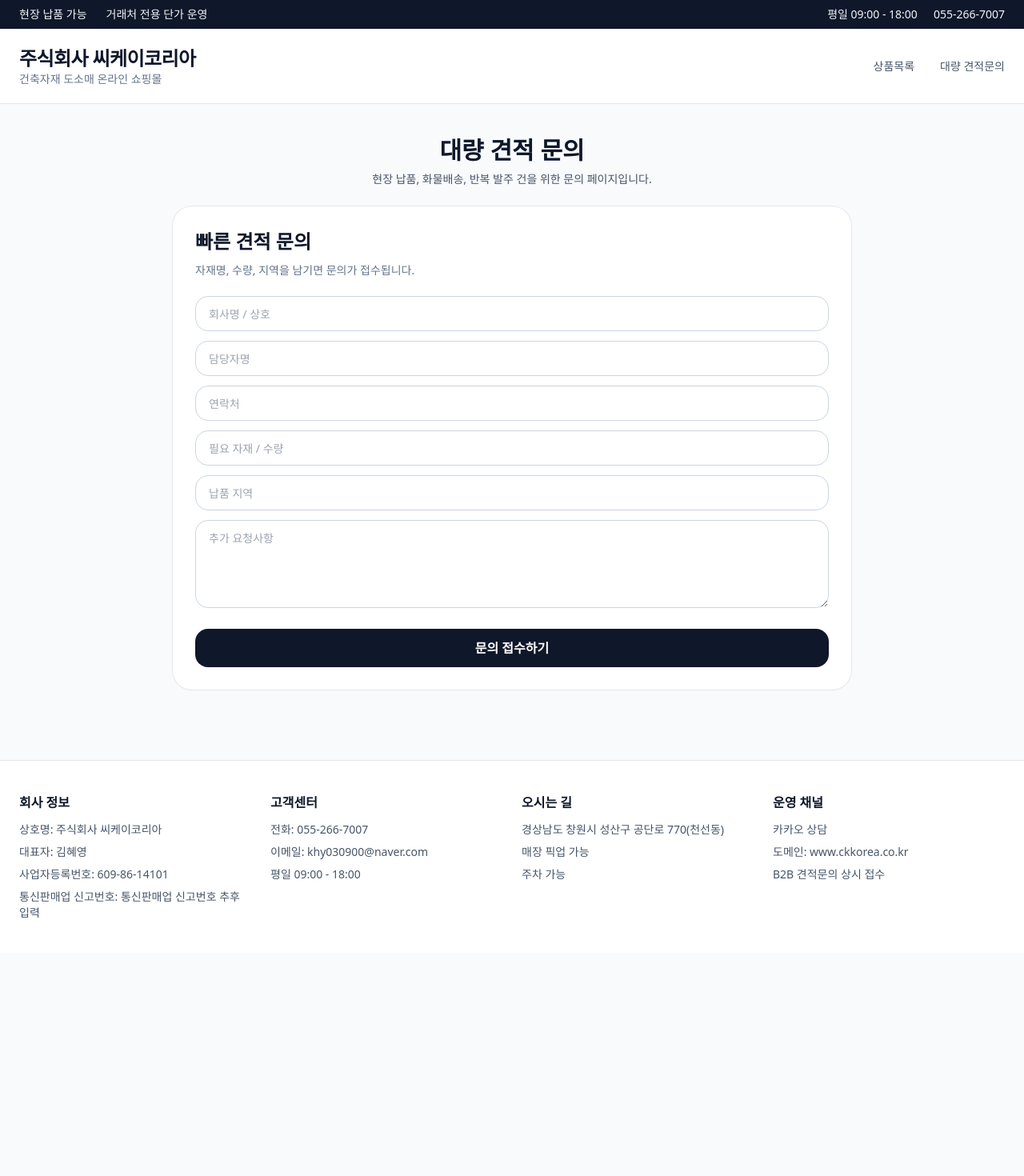
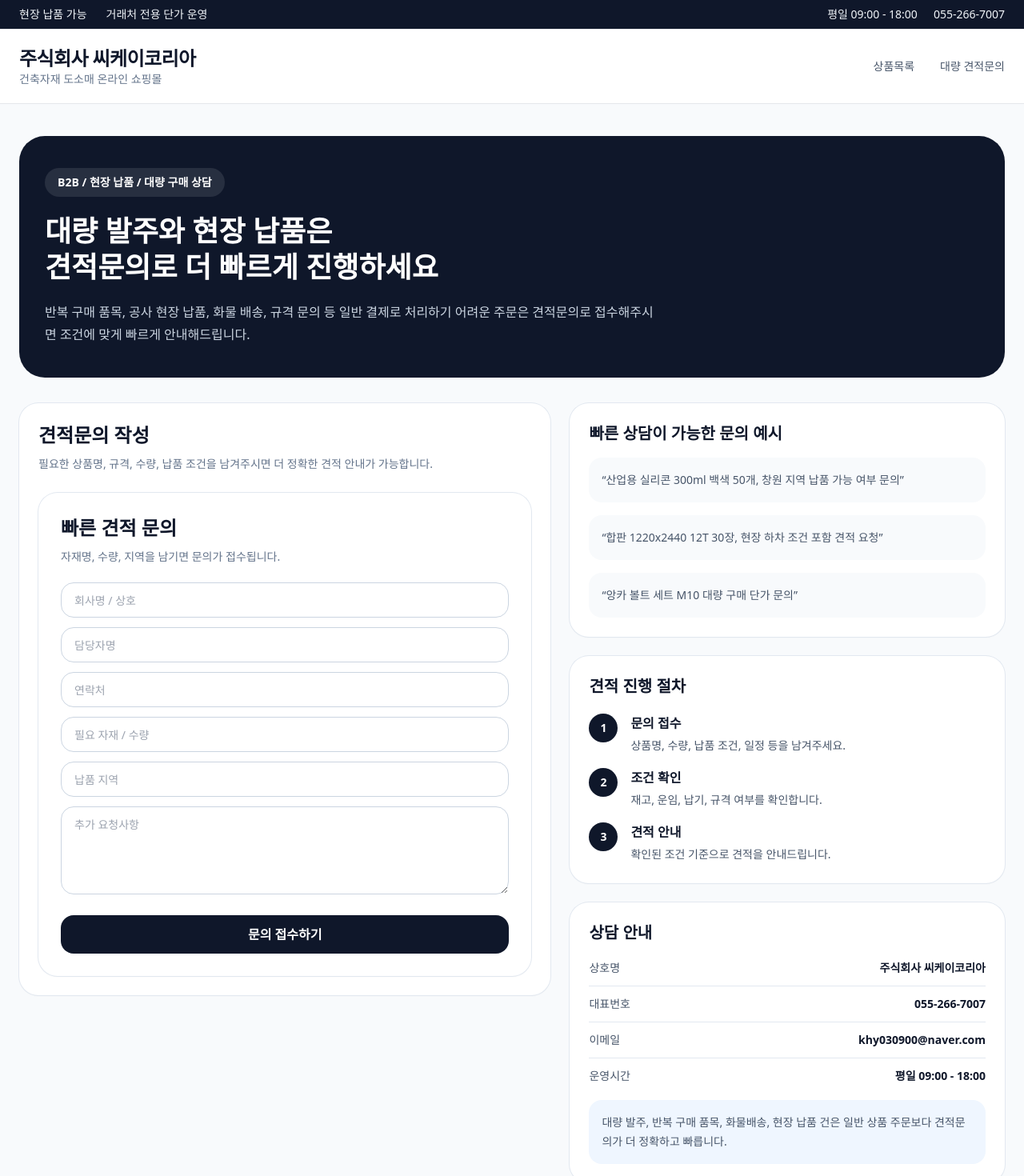
Before and after one commit to wonchoi2001-commits/ckkorea-mall, a Next.js app: page /quote in a window 1280 px wide. Shown: the top 1470 px of the page at 80% size. Before the commit the page ends 1191 px from the top, so only its background shows below. Built offline with nearby package versions, Linux system fonts and the light colour scheme.

Commit message:
improve quote page layout

```diff
--- a/app/quote/page.tsx
+++ b/app/quote/page.tsx
@@ -1,18 +1,147 @@
 import Header from "@/components/Header";
 import Footer from "@/components/Footer";
 import QuoteForm from "@/components/QuoteForm";
+import { companyInfo } from "@/lib/data";
 
 export default function QuotePage() {
   return (
     <main className="min-h-screen bg-slate-50 text-slate-900">
       <Header />
-      <section className="mx-auto max-w-4xl px-6 py-10">
-        <div className="mb-6 text-center">
-          <h1 className="text-3xl font-black">대량 견적 문의</h1>
-          <p className="mt-2 text-sm text-slate-600">현장 납품, 화물배송, 반복 발주 건을 위한 문의 페이지입니다.</p>
+
+      <section className="mx-auto max-w-7xl px-6 pt-10 pb-8">
+        <div className="rounded-[32px] bg-slate-900 px-8 py-10 text-white">
+          <div className="max-w-3xl">
+            <div className="inline-flex rounded-full bg-white/10 px-4 py-2 text-sm font-semibold">
+              B2B / 현장 납품 / 대량 구매 상담
+            </div>
+
+            <h1 className="mt-5 text-4xl font-black leading-tight">
+              대량 발주와 현장 납품은
+              <br />
+              견적문의로 더 빠르게 진행하세요
+            </h1>
+
+            <p className="mt-5 text-base leading-7 text-slate-300">
+              반복 구매 품목, 공사 현장 납품, 화물 배송, 규격 문의 등 일반 결제로
+              처리하기 어려운 주문은 견적문의로 접수해주시면 조건에 맞게 빠르게
+              안내해드립니다.
+            </p>
+          </div>
         </div>
-        <QuoteForm />
       </section>
+
+      <section className="mx-auto max-w-7xl px-6 pb-14">
+        <div className="grid gap-6 lg:grid-cols-[1.1fr_0.9fr]">
+          <div className="space-y-6">
+            <div className="rounded-3xl bg-white p-6 shadow-sm ring-1 ring-slate-200">
+              <h2 className="text-2xl font-black">견적문의 작성</h2>
+              <p className="mt-2 text-sm leading-6 text-slate-500">
+                필요한 상품명, 규격, 수량, 납품 조건을 남겨주시면 더 정확한 견적
+                안내가 가능합니다.
+              </p>
+
+              <div className="mt-6">
+                <QuoteForm />
+              </div>
+            </div>
+          </div>
+
+          <div className="space-y-6">
+            <div className="rounded-3xl bg-white p-6 shadow-sm ring-1 ring-slate-200">
+              <h3 className="text-xl font-black">빠른 상담이 가능한 문의 예시</h3>
+              <div className="mt-4 space-y-4 text-sm leading-6 text-slate-600">
+                <div className="rounded-2xl bg-slate-50 p-4">
+                  “산업용 실리콘 300ml 백색 50개, 창원 지역 납품 가능 여부 문의”
+                </div>
+                <div className="rounded-2xl bg-slate-50 p-4">
+                  “합판 1220x2440 12T 30장, 현장 하차 조건 포함 견적 요청”
+                </div>
+                <div className="rounded-2xl bg-slate-50 p-4">
+                  “앙카 볼트 세트 M10 대량 구매 단가 문의”
+                </div>
+              </div>
+            </div>
+
+            <div className="rounded-3xl bg-white p-6 shadow-sm ring-1 ring-slate-200">
+              <h3 className="text-xl font-black">견적 진행 절차</h3>
+              <div className="mt-5 space-y-4">
+                <div className="flex gap-4">
+                  <div className="flex h-9 w-9 items-center justify-center rounded-full bg-slate-900 text-sm font-bold text-white">
+                    1
+                  </div>
+                  <div>
+                    <div className="font-bold">문의 접수</div>
+                    <p className="mt-1 text-sm leading-6 text-slate-600">
+                      상품명, 수량, 납품 조건, 일정 등을 남겨주세요.
+                    </p>
+                  </div>
+                </div>
+
+                <div className="flex gap-4">
+                  <div className="flex h-9 w-9 items-center justify-center rounded-full bg-slate-900 text-sm font-bold text-white">
+                    2
+                  </div>
+                  <div>
+                    <div className="font-bold">조건 확인</div>
+                    <p className="mt-1 text-sm leading-6 text-slate-600">
+                      재고, 운임, 납기, 규격 여부를 확인합니다.
+                    </p>
+                  </div>
+                </div>
+
+                <div className="flex gap-4">
+                  <div className="flex h-9 w-9 items-center justify-center rounded-full bg-slate-900 text-sm font-bold text-white">
+                    3
+                  </div>
+                  <div>
+                    <div className="font-bold">견적 안내</div>
+                    <p className="mt-1 text-sm leading-6 text-slate-600">
+                      확인된 조건 기준으로 견적을 안내드립니다.
+                    </p>
+                  </div>
+                </div>
+              </div>
+            </div>
+
+            <div className="rounded-3xl bg-white p-6 shadow-sm ring-1 ring-slate-200">
+              <h3 className="text-xl font-black">상담 안내</h3>
+
+              <div className="mt-5 space-y-3 text-sm text-slate-600">
+                <div className="flex justify-between gap-4 border-b border-slate-200 pb-3">
+                  <span>상호명</span>
+                  <span className="text-right font-semibold text-slate-900">
+                    {companyInfo.companyName}
+                  </span>
+                </div>
+                <div className="flex justify-between gap-4 border-b border-slate-200 pb-3">
+                  <span>대표번호</span>
+                  <span className="text-right font-semibold text-slate-900">
+                    {companyInfo.phone}
+                  </span>
+                </div>
+                <div className="flex justify-between gap-4 border-b border-slate-200 pb-3">
+                  <span>이메일</span>
+                  <span className="text-right font-semibold text-slate-900">
+                    {companyInfo.email}
+                  </span>
+                </div>
+                <div className="flex justify-between gap-4">
+                  <span>운영시간</span>
+                  <span className="text-right font-semibold text-slate-900">
+                    {companyInfo.hours}
+                  </span>
+                </div>
+              </div>
+
+              <div className="mt-5 rounded-2xl bg-blue-50 p-4 text-sm leading-6 text-slate-600">
+                대량 발주, 반복 구매 품목, 화물배송, 현장 납품 건은 일반 상품 주문보다
+                견적문의가 더 정확하고 빠릅니다.
+              </div>
+            </div>
+          </div>
+        </div>
+      </section>
+
       <Footer />
     </main>
   );
```
